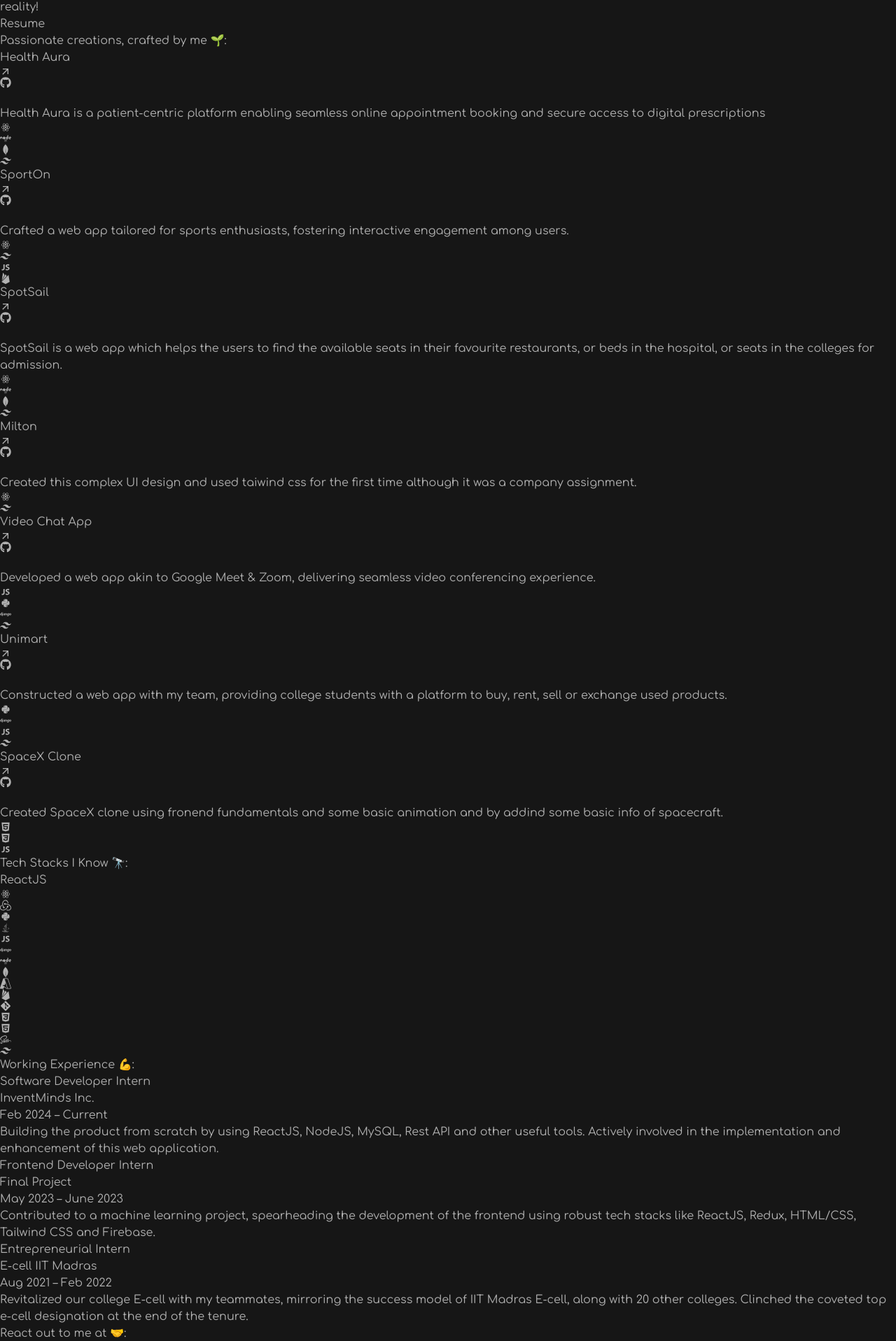
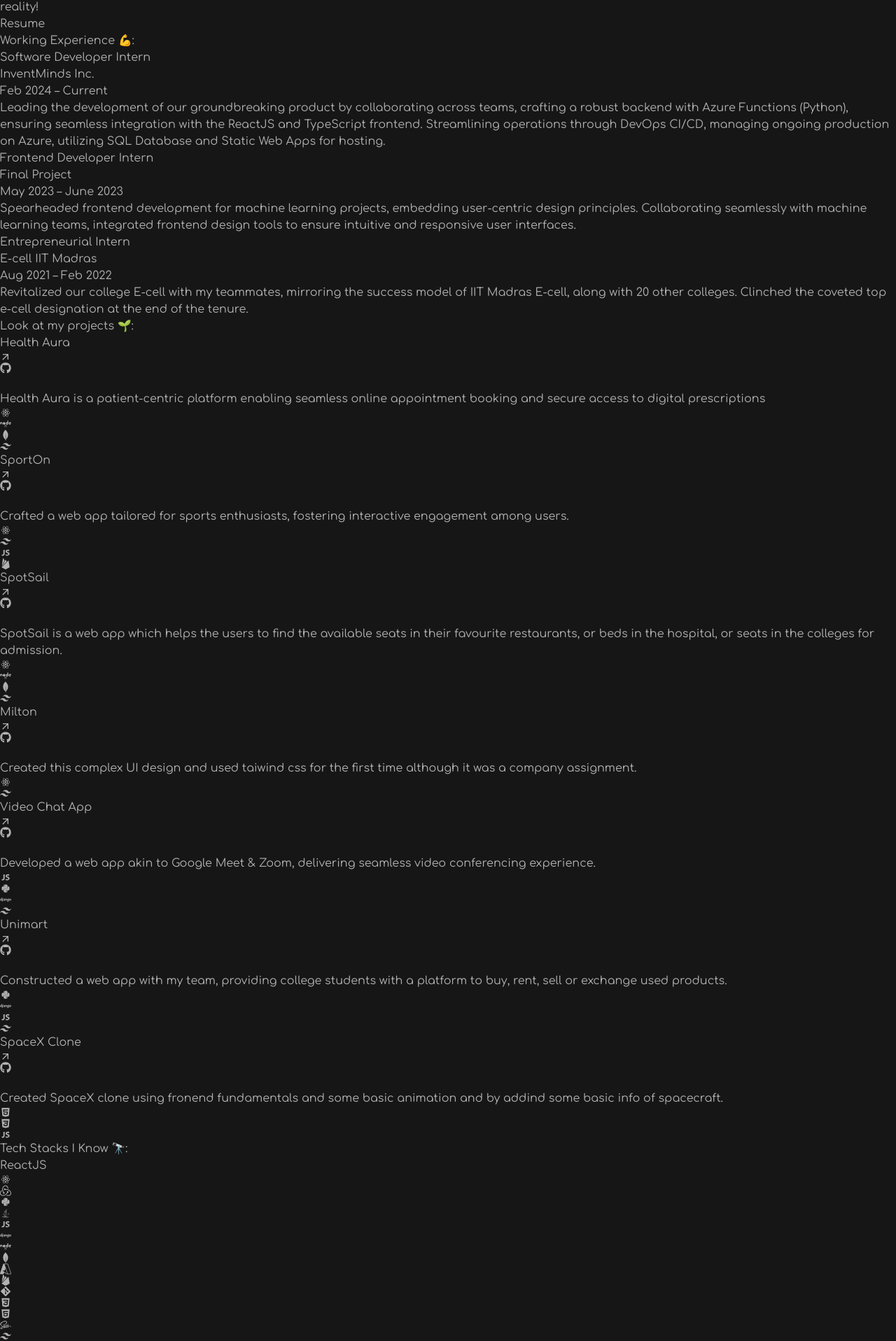
Before and after one commit to chatbot-1/new-portfolio, a React (Vite) app: page / in a window 1280 px wide. Shown: the part 1137-3054 px from the top of the page at 70% size. Built offline with nearby package versions, Linux system fonts and the light colour scheme; some icons are missing.

Commit message:
Updated portfolio

```diff
--- a/src/App.jsx
+++ b/src/App.jsx
@@ -12,9 +12,9 @@ function App() {
       <div className="container">
         <Header />
         <Hero />
+        <Experience />
         <Project />
         <TechStacks />
-        <Experience />
         <Contact />
       </div>
     </div>
--- a/src/components/Contact.jsx
+++ b/src/components/Contact.jsx
@@ -1,4 +1,3 @@
-import React from "react";
 import {
   FaDiscord,
   FaGithub,
@@ -13,7 +12,7 @@ const Contact = () => {
   return (
     <div id="contact" className="text-[13px] xl:text-[16px] md:text-[15px] sm:text-[14px] container mt-[100px] mb-[60px]">
       <div>
-        <h2 className="text-[22px]">React out to me at 🤝:</h2>
+        <h2 className="text-[22px]">Reach out to me at 🤝:</h2>
         <div className="flex justify-evenly mt-[50px]">
           <div className="flex flex-col gap-10">
             <a
--- a/src/components/Experience.jsx
+++ b/src/components/Experience.jsx
@@ -1,4 +1,3 @@
-import React from "react";
 
 const Experience = () => {
   return (
@@ -7,7 +6,6 @@ const Experience = () => {
         <div className="card">
           <h2 className="text-[22px]">Working Experience 💪:</h2>
           <div className="mt-[25px] border border-dashed rounded p-6 pt-10 pb-10 border-gray-700/50">
-
             <div className=" cursor-pointer exp-1 p-5 shadow-lg shadow-gray-800/50 ease-in-out duration-300 hover:shadow-gray-800/90">
               <div className="flex justify-between gap-6">
                 <h3 className="cursor-pointer hover:text-white flex items-center gap-3">
@@ -24,9 +22,12 @@ const Experience = () => {
               </div>
               <div className="mt-[20px]">
                 <p className="text-[13px]">
-                  Building the product from scratch by using ReactJS, NodeJS,
-                  MySQL, Rest API and other useful tools. Actively involved in
-                  the implementation and enhancement of this web application.
+                  Leading the development of our groundbreaking product by
+                  collaborating across teams, crafting a robust backend with
+                  Azure Functions (Python), ensuring seamless integration with
+                  the ReactJS and TypeScript frontend. Streamlining operations
+                  through DevOps CI/CD, managing ongoing production on Azure,
+                  utilizing SQL Database and Static Web Apps for hosting.
                 </p>
               </div>
             </div>
@@ -47,9 +48,11 @@ const Experience = () => {
               </div>
               <div className="mt-[20px]">
                 <p className="text-[13px]">
-                  Contributed to a machine learning project, spearheading the
-                  development of the frontend using robust tech stacks like
-                  ReactJS, Redux, HTML/CSS, Tailwind CSS and Firebase.
+                  Spearheaded frontend development for machine learning
+                  projects, embedding user-centric design principles.
+                  Collaborating seamlessly with machine learning teams,
+                  integrated frontend design tools to ensure intuitive and
+                  responsive user interfaces.
                 </p>
               </div>
             </div>
--- a/src/components/Header.jsx
+++ b/src/components/Header.jsx
@@ -1,4 +1,4 @@
-import React, { useState } from "react";
+import { useState } from "react";
 
 const Header = () => {
   const [navActive, setNavActive] = useState("#home");
--- a/src/components/Hero.jsx
+++ b/src/components/Hero.jsx
@@ -1,6 +1,4 @@
-import React from "react";
 import cover from "../assets/cover.jpeg";
-import { PiHandWavingBold } from "react-icons/pi";
 import resume from "../assets/resume.pdf"
 
 const Hero = () => {
--- a/src/components/Project.jsx
+++ b/src/components/Project.jsx
@@ -1,17 +1,12 @@
-import React from "react";
 import {
   DiCss3,
   DiDjango,
   DiHtml5,
-  DiJava,
   DiJavascript1,
-  DiMongodb,
-  DiNodejs,
   DiPython,
   DiReact,
-  DiSass,
 } from "react-icons/di";
-import { SiFirebase, SiMongodb, SiRedux, SiTailwindcss } from "react-icons/si";
+import { SiFirebase, SiMongodb, SiTailwindcss } from "react-icons/si";
 import { FaGithub, FaNode } from "react-icons/fa";
 import { FaEarthAmericas } from "react-icons/fa6";
 import { MdArrowOutward } from "react-icons/md";
@@ -20,7 +15,7 @@ const Project = () => {
   return (
     <div id="project" className="container relative ">
       <div className="mt-[100px]">
-        <h2 className="text-[22px]">Passionate creations, crafted by me 🌱:</h2>
+        <h2 className="text-[22px]">Look at my projects 🌱:</h2>
         <div className="border border-dashed rounded p-6 pb-11 pt-11 border-gray-700/50 grid md:grid-cols-2 sm:grid-cols-1  justify-center mt-[25px] gap-[70px]">
 
           <div className="shadow-lg shadow-gray-800/50 ease-in-out duration-300 hover:shadow-gray-800/90 p-5">
```
Also changed, not shown: 1 other file (tests, documents, lock files or other folders).
